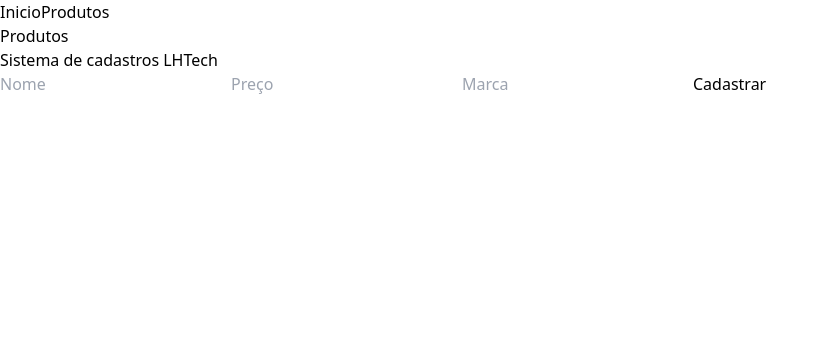
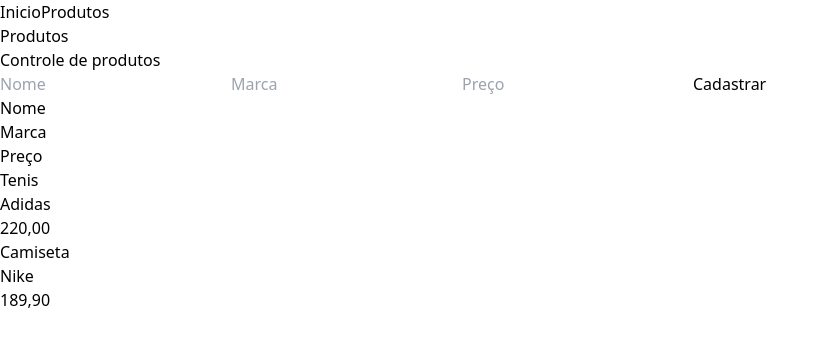
Before and after one commit to Lucashylario/Crud-ReactJS, a React (Vite) app in the folder pagina-cadastro/: page /produtos in a window 1280 px wide. Shown: the top 344 px of the page, without its empty margins (0-829 px from the left). Built offline with nearby package versions, Linux system fonts and the light colour scheme.

Commit message:
add função no botão para add novos itens na lista

```diff
--- a/pagina-cadastro/src/components/Product/index.jsx
+++ b/pagina-cadastro/src/components/Product/index.jsx
@@ -1,32 +1,77 @@
+import { useState } from "react";
+
+let initialState = [
+    {
+        id: 1,
+        nome: 'Tenis',
+        marca: 'Adidas',
+        preco: '220,00',
+    },
+    {
+        id: 2,
+        nome: 'Camiseta',
+        marca: 'Nike',
+        preco: '189,90',
+    },
+];
 
 export const Product = () => {
+
+    const titleHeader = [
+        {
+            id: 1,
+            title: 'Produtos',
+            descricao: 'Controle de produtos'
+        },
+    ]
+
+    const [cadProd, setCadProd] = useState(initialState);
+    function handleFormProducts(event) {
+        event.preventDefault();
+
+        const product = {
+            nome: document.getElementById('nome').value,
+            marca: document.getElementById('marca').value,
+            preco: document.getElementById('preco').value,
+        };
+
+        setCadProd([ ...cadProd, { ...product }]);
+    }
+
     return (
         <div className="table-row w-full">
             <header className="w-[100%] h-28 pt-5 pl-8 bg-slate-100 shadow-lg text-black ">
-                <h2 className="text-3xl font-medium">Produtos</h2>
-                <span className="text-2xl font-thin text-slate-500">Sistema de cadastros LHTech</span>
+                {titleHeader.map(content => (
+                    <h2 key={content.id} className="text-3xl font-medium">{content.title}</h2>
+                ))}
+                {titleHeader.map(subTitle => (
+                    <span key={subTitle.id} className="text-2xl font-thin text-slate-500">{subTitle.descricao}</span>
+                ))}
             </header>
 
-            <div className="w-[95%] h-3/5 p-10 mx-auto mt-5 bg-slate-100 shadow-lg">
-                <div className="grid gap-3 justify-center">
+            <div className="w-[95%] p-10 mx-auto mt-5 bg-slate-100 shadow-lg">
+                <form className="grid gap-3 justify-center mb-10">
                     <input
+                        id="nome"
                         type="text"
-                        name="name"
+                        name="nome"
                         placeholder="Nome"
                         className='bg-slate-200 w-96 p-3 text-xl rounded-2xl border-2 border-slate-500'
                     />
 
                     <input
+                        id="marca"
                         type="text"
-                        name="price"
-                        placeholder="Preço"
+                        name="marca"
+                        placeholder="Marca"
                         className='bg-slate-200 w-96 p-3 text-xl rounded-2xl border-2 border-slate-500'
                     />
 
                     <input
+                        id="preco"
                         type="text"
-                        name="marca"
-                        placeholder="Marca"
+                        name="preco"
+                        placeholder="Preço"
                         className='bg-slate-200 w-96 p-3 text-xl rounded-2xl border-2 border-slate-500'
                     />
 
@@ -41,7 +86,24 @@ export const Product = () => {
                             rounded-3xl
                             hover:bg-blue-900
                             '
+                        onClick={handleFormProducts}
                     >Cadastrar</button>
+                </form>
+
+                <div>
+                    <div className="grid grid-cols-3 pl-3 mb-3 text-xl font-semibold">
+                        <h3>Nome</h3>
+                        <h3>Marca</h3>
+                        <h3>Preço</h3>
+                    </div>
+
+                    {cadProd.map(prod => (
+                        <ul className="grid grid-cols-3 mb-2 shadow-md" key={prod.id}>
+                            <li className="border-2 p-2" >{prod.nome}</li>
+                            <li className="border-2 p-2" >{prod.marca}</li>
+                            <li className="border-2 p-2" >{prod.preco}</li>
+                        </ul>
+                    ))}
                 </div>
             </div>
         </div>
```
Also changed, not shown: 1 other file (tests, documents, lock files or other folders).
